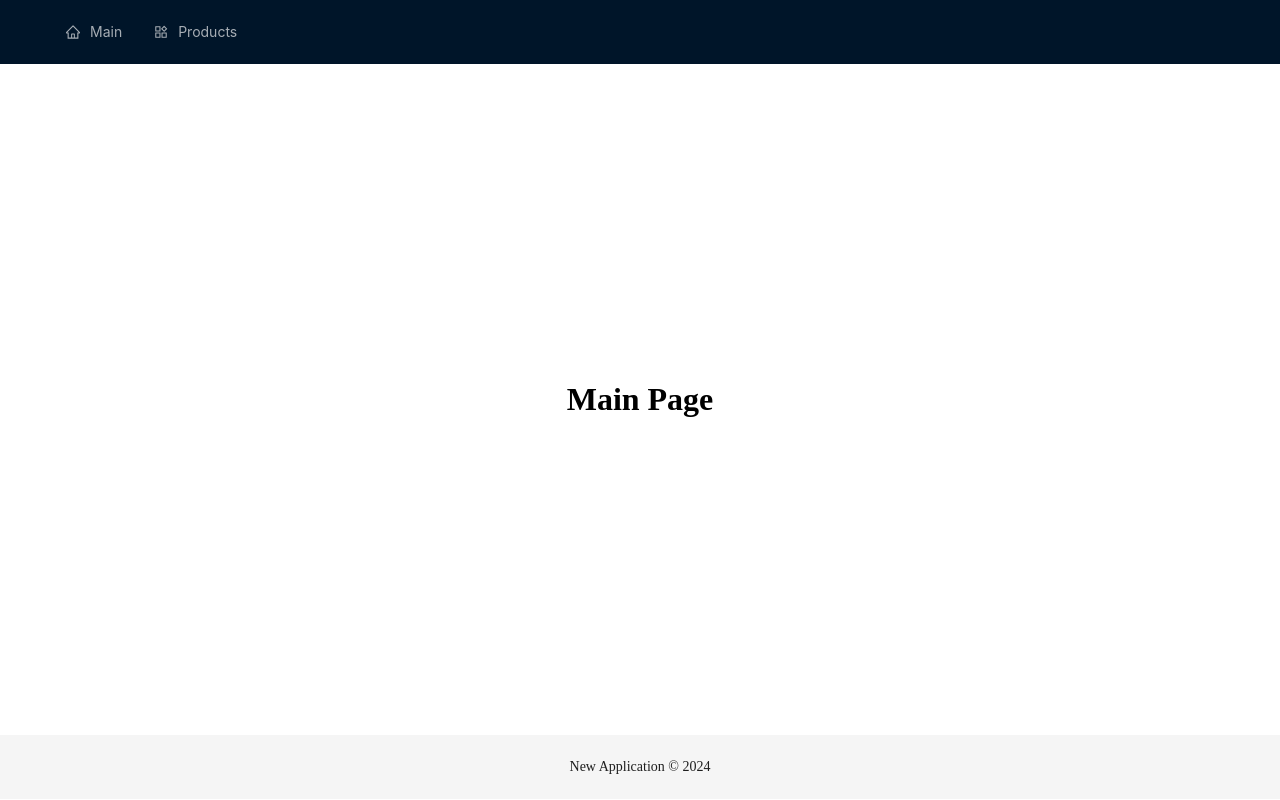
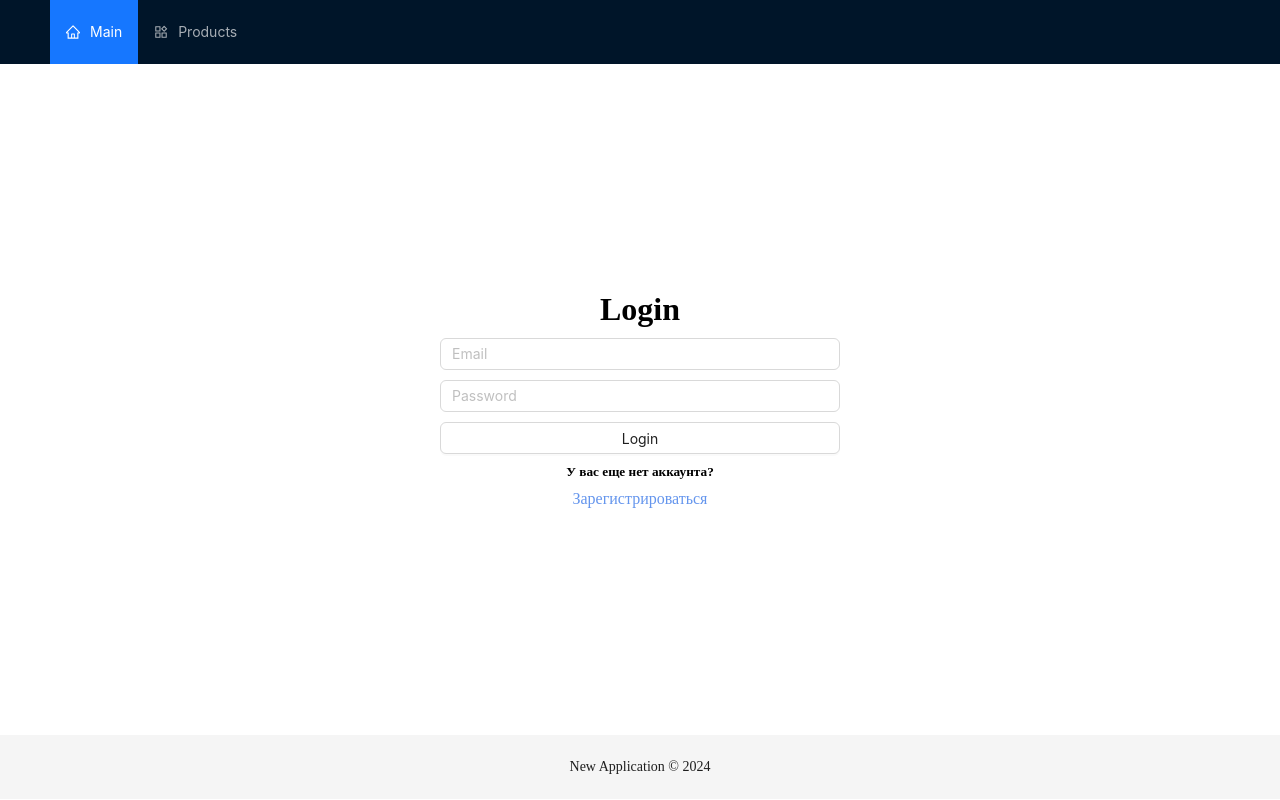
Before and after one commit to nikeedw/tweb-app, a React (Vite) app: page / in a window 1280 px wide. Built offline with nearby package versions, Linux system fonts and the light colour scheme.

Commit message:
added login and register logics using zsm

```diff
--- a/src/components/Navbar.tsx
+++ b/src/components/Navbar.tsx
@@ -1,7 +1,7 @@
 import { Layout as AntdLayout, Menu, MenuProps } from "antd";
 import { FC } from "react";
-import { useNavigate } from "react-router-dom";
-import { NavRoutes } from "../routes/RoutesEnum";
+import { useNavigate, useLocation } from "react-router-dom";
+import NavRoutes from "../routes/RoutesEnum";
 
 const { Header } = AntdLayout;
 
@@ -19,6 +19,9 @@ const items = NavRoutes.map(route => {
 const Navbar: FC = () => {
 
 	const navigate = useNavigate();
+	const location = useLocation();
+
+	const defaultSelectedKeys = location.pathname === '/products' ? ['2'] : ['1'];
 
 	const onClick: MenuProps['onClick'] = (e) => {
 		const path = items.find((item) => item.key === e.key)?.route;
@@ -31,6 +34,7 @@ const Navbar: FC = () => {
 		<AntdLayout>
 			<Header>
 				<Menu
+					defaultSelectedKeys={defaultSelectedKeys}
 					theme="dark"
 					mode="horizontal"
 					items={items}
--- /dev/null
+++ b/src/components/UI/button/Button.module.css
@@ -0,0 +1,14 @@
+.button {
+	width: 100px;
+	height: 40px;
+	background-color: rgb(69, 134, 255);
+	border-radius: 5px;
+	border: none;
+	color: white;
+	font-weight: bold;
+	cursor: pointer;
+	transition: opacity 0.35s ease;
+}
+.button:hover {
+	opacity: 0.7;
+}
--- /dev/null
+++ b/src/components/UI/button/Button.tsx
@@ -0,0 +1,16 @@
+import { ButtonHTMLAttributes, FC } from "react"
+import classes from "./Button.module.css"
+
+interface ButtonProps extends ButtonHTMLAttributes<HTMLButtonElement> {
+	children: React.ReactChild | React.ReactNode,
+}
+
+const Button: FC<ButtonProps> = ({ children, ...props }) => {
+	return (
+		<button className={classes.button} {...props} >
+			{children}
+		</button>
+	)
+}
+
+export default Button
--- a/src/main.tsx
+++ b/src/main.tsx
@@ -4,22 +4,29 @@ import './styles/root.css'
 import { RouterProvider, createBrowserRouter } from 'react-router-dom'
 import App from './App'
 import ErrorPage from './pages/ErrorPage'
-import RoutesExact from './routes/RoutesEnum'
+import { PrivateRoutes, PublicRoutes } from './routes/RoutesEnum'
+
+const isAuth = localStorage.getItem('isAuth');
 
 const router = createBrowserRouter([
 	{
-		path: "/",
+		path: '/',
 		element: <App />,
 		errorElement: <ErrorPage />,
-		children: RoutesExact.map(route => {
-				return {
-					path: route.path,
-					element: route.element,
-					exact: route.exact
-				}
-			}),
-	},
-])
+		children: isAuth === 'false' ?
+		PublicRoutes.map(route => ({
+			path: route.path,
+			element: route.element,
+			exact: route.exact,
+		})) :
+		PrivateRoutes.map(route => ({
+			path: route.path,
+			element: route.element,
+			exact: route.exact,
+		})),
+	}
+]);
+
 
 ReactDOM.createRoot(document.getElementById('root')!).render(
 	<RouterProvider router={router} />
--- a/src/pages/MainPage.tsx
+++ b/src/pages/MainPage.tsx
@@ -1,9 +1,59 @@
+import { Button as AntButton, Input } from 'antd';
+import { useEffect, useState } from 'react';
+import Button from '../components/UI/button/Button';
+import useAuth from '../store/useAuth';
+
 const MainPage = () => {
-  return (
-	<h1 className="Main">
-		Main Page
-	</h1>
-  )
-}
+	const { isLoggedIn, isRegistering, error, loginUser, registerUser, logoutUser, setIsRegistering, checkAuthStatus } = useAuth();
+	const [username, setUsername] = useState('');
+	const [email, setEmail] = useState('');
+	const [password, setPassword] = useState('');
 
-export default MainPage
+	useEffect(() => {
+		checkAuthStatus();
+	}, []);
+
+	return (
+		<div className="Main">
+			{isLoggedIn ? (
+				<>
+					<Button style={{
+						position: 'absolute',
+						top: 12,
+						right: 15
+					}} onClick={logoutUser}>
+						Logout
+					</Button>
+					<h1>Welcome to Main Page</h1>
+				</>
+			) : (
+				<div className='Auth'>
+					{!isRegistering && (
+						<>
+							<h1>Login</h1>
+							<Input type="text" placeholder="Email" value={email} onChange={(e) => setEmail(e.target.value)} />
+							<Input type="password" placeholder="Password" value={password} onChange={(e) => setPassword(e.target.value)} />
+							<AntButton onClick={() => loginUser(email, password)}>Login</AntButton>
+							<h5>У вас еще нет аккаунта?</h5>
+							<span style={{ color: 'cornflowerblue', cursor: 'pointer' }} onClick={() => setIsRegistering(true)}>Зарегистрироваться</span>
+						</>
+					)}
+					{isRegistering && (
+						<>
+							<h1>Register</h1>
+							<Input type="text" placeholder="Username" value={username} onChange={(e) => setUsername(e.target.value)} />
+							<Input type="text" placeholder="Email" value={email} onChange={(e) => setEmail(e.target.value)} />
+							<Input type="password" placeholder="Password" value={password} onChange={(e) => setPassword(e.target.value)} />
+							<AntButton onClick={() => registerUser({ username, email, password })}>Register</AntButton>
+							<h5>Уже есть аккаунт?</h5>
+							<span style={{ color: 'cornflowerblue', cursor: 'pointer' }} onClick={() => setIsRegistering(false)}>Войти</span>
+						</>
+					)}
+					{error && <p>{error}</p>}
+				</div>
+			)}
+		</div>
+	);
+};
+
+export default MainPage;
--- a/src/pages/ProductItemPage.tsx
+++ b/src/pages/ProductItemPage.tsx
@@ -2,6 +2,7 @@ import { FC, useEffect, useState } from 'react'
 import { useNavigate, useParams } from 'react-router-dom';
 import { Card } from 'antd';
 import { TProduct } from '../models/types';
+import Button from '../components/UI/button/Button';
 
 const { Meta } = Card;
 
@@ -23,13 +24,13 @@ const ProductItemPage: FC = () => {
 
 	return (
 		<>
-			<button onClick={() => navigate(-1)} style={{
+			<Button onClick={() => navigate(-1)} style={{
 				padding: '5px 15px',
 				cursor: 'pointer',
 				position: 'absolute',
 				top: 80,
-				left: 20
-			}}>Back</button>
+				left: 50
+			}}> &lt;- Back</Button>
 			<div className='Card'>
 				<Card
 					style={{display: 'flex', flexDirection: 'row'}}
--- a/src/routes/RoutesEnum.tsx
+++ b/src/routes/RoutesEnum.tsx
@@ -9,7 +9,7 @@ export enum RoutesEnum {
 	Product = '/products/:id'
 }
 
-export const NavRoutes = [
+const NavRoutes = [
 	{
 		id: '1',
 		path: RoutesEnum.Main,
@@ -29,7 +29,7 @@ export const NavRoutes = [
 	}
 ]
 
-const RoutesExact = [
+export const PrivateRoutes = [
 	{
 		path: RoutesEnum.Main,
 		element: <MainPage />,
@@ -45,5 +45,13 @@ const RoutesExact = [
 	}
 ]
 
+export const PublicRoutes = [
+	{
+		path: RoutesEnum.Main,
+		element: <MainPage />,
+		exact: true,
+	}
+]
 
-export default RoutesExact;
+
+export default NavRoutes
--- /dev/null
+++ b/src/store/useAuth.ts
@@ -0,0 +1,61 @@
+import { create } from "zustand";
+
+interface User {
+	username: string;
+	email: string;
+	password: string;
+}
+
+interface AuthState {
+	isLoggedIn: boolean;
+	isRegistering: boolean;
+	error: string;
+	loginUser: (email: string, password: string) => void;
+	registerUser: (user: User) => void;
+	logoutUser: () => void;
+	setIsRegistering: (value: boolean) => void;
+	checkAuthStatus: () => void;
+}
+
+const useAuth = create<AuthState>((set) => ({
+	isLoggedIn: false,
+	isRegistering: false,
+	error: "",
+
+	loginUser: (email, password) => {
+		const storedUser = localStorage.getItem("user");
+		if (storedUser) {
+			const parsedUser = JSON.parse(storedUser) as User;
+			if (parsedUser.email === email && parsedUser.password === password) {
+				set({ isLoggedIn: true, error: "", isRegistering: false });
+				localStorage.setItem("isAuth", "true");
+			} else {
+				set({ error: "Неверное имя пользователя или пароль" });
+			}
+		} else {
+			set({ error: "Пользователь не найден" });
+		}
+	},
+
+	registerUser: (user) => {
+		localStorage.setItem("user", JSON.stringify(user));
+		localStorage.setItem("isAuth", "true");
+		set({ isLoggedIn: true, isRegistering: false });
+	},
+
+	logoutUser: () => {
+		localStorage.setItem("isAuth", "false");
+		set({ isLoggedIn: false });
+	},
+
+	setIsRegistering: (value) => set({ isRegistering: value }),
+
+	checkAuthStatus: () => {
+		const storedAuth = localStorage.getItem('isAuth');
+		if (storedAuth && storedAuth === 'true') {
+			set({ isLoggedIn: true });
+		}
+	},
+}));
+
+export default useAuth;
--- a/src/styles/index.css
+++ b/src/styles/index.css
@@ -6,6 +6,17 @@
 	height: calc(100% - 129px);
 	justify-content: center;
 	align-items: center;
+}
+.Auth {
+	display: flex;
+	flex-direction: column;
+	gap: 10px;
+	min-width: 400px;
+	justify-content: center;
+	align-items: center;
+}
+.Auth>button {
+	width: 100%;
 }
 .footer {
 	text-align: center;
```
Lines whose indentation alone changed are shown as unchanged.
